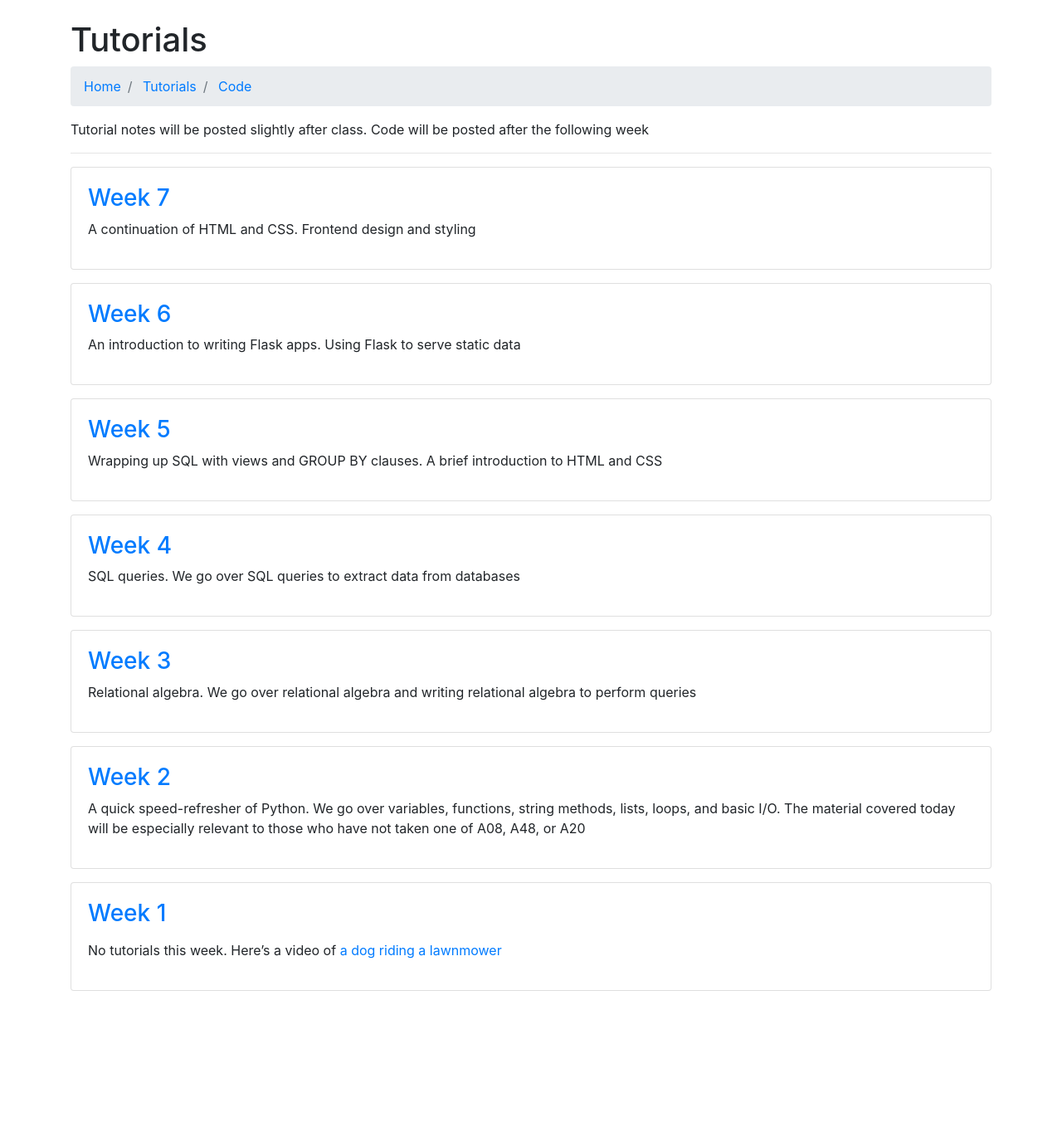
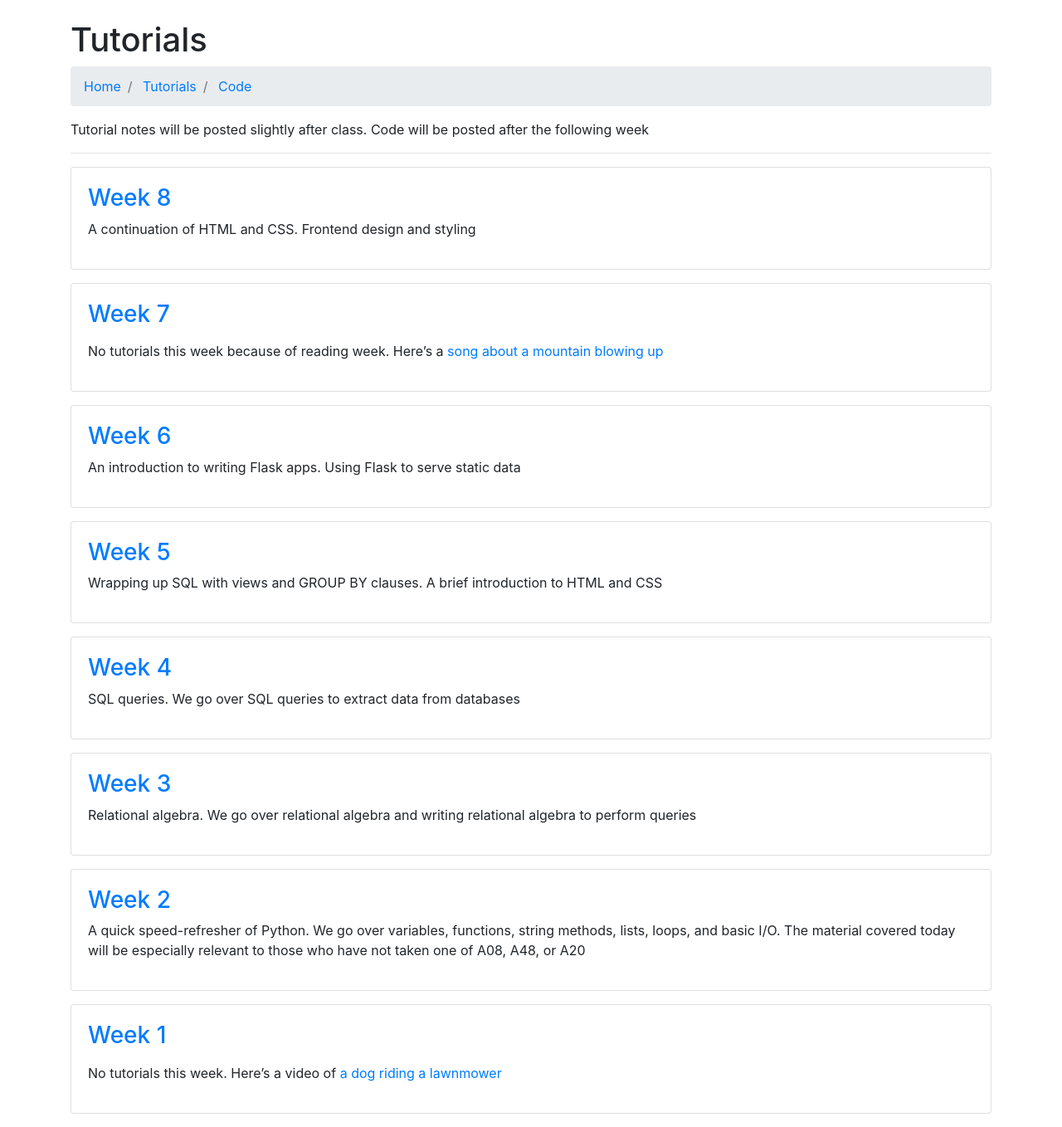
Before and after one commit to MstrZhang/cscb20, a Jekyll site: the page built from tutorials.md, in a window 1280 px wide. Shown: the whole page at 83% size. Built offline with Jekyll 4.4.1, drawn with Linux system fonts in a browser that asks for light colours; nearby versions of some CDN libraries; before the commit the page ends 1210 px from its top, so only the background shows below that.

Commit message:
fix lab schedule

```diff
--- /dev/null
+++ b/_posts/2019-02-17-week7.md
@@ -0,0 +1,6 @@
+---
+layout: site
+title: Week 7
+---
+
+No tutorials this week because of reading week. Here's a [song about a mountain blowing up](https://www.youtube.com/watch?v=elizAugXVcI)
--- a/_posts/2019-02-24-week7.md
+++ b/_posts/2019-02-24-week8.md
@@ -1,6 +1,6 @@
 ---
 layout: site
-title: Week 7
+title: Week 8
 excerpt: A continuation of HTML and CSS. Frontend design and styling
 ---
 
```
